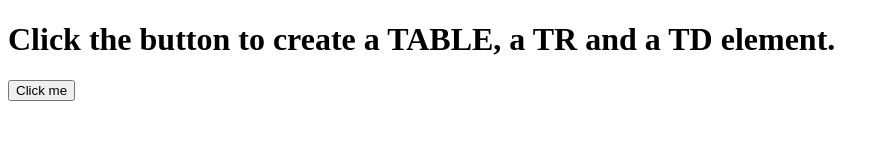
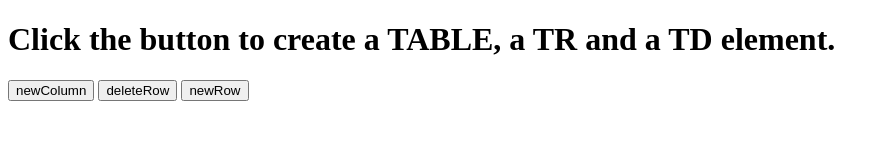
Before and after one commit to ninaodelius/sti-frontend, a website: page public/index.html in a window 1280 px wide. Shown: the whole page, without its empty margins (0-889 px from the left). Drawn offline with Linux system fonts and the light colour scheme.

Commit message:
hans knapp

```diff
--- a/public/index.html
+++ b/public/index.html
@@ -10,8 +10,9 @@
     <body>
         <h1>Click the button to create a TABLE, a TR and a TD element.</h1>
         <div id="app"></div>
-        <button onClick="myFunction()">Click me</button>
-
+        <button onclick="createCol()">newColumn</button>
+        <button onclick="delRow()">deleteRow</button>
+        <button type="button" onclick="createRow()">newRow</button>
         <script src="/js/index.js"></script>
     </body>
 </html>
--- a/public/js/index.js
+++ b/public/js/index.js
@@ -9,7 +9,10 @@ function age(){
 
 
 
-function myFunction() {
+
+
+
+  function createCol() {
     var x = document.createElement("TABLE");
     x.setAttribute("id", "myTable");
     document.body.appendChild(x);
@@ -23,3 +26,19 @@ function myFunction() {
     z.appendChild(t);
     document.getElementById("myTr").appendChild(z);
   }
+
+  function delRow() {
+    document.getElementById("myTable").deleteRow(0);
+  }
+
+  <button type="button" onclick="createRow()">newRow</button>
+
+
+  function createRow() {
+    var table = document.getElementById("myTable");
+    var row = table.insertRow(0);
+    var cell1 = row.insertCell(0);
+    //var cell2 = row.insertCell(1);
+    cell1.innerHTML = "NEW";
+    //cell2.innerHTML = "NEW CELL2";
+  }
```
